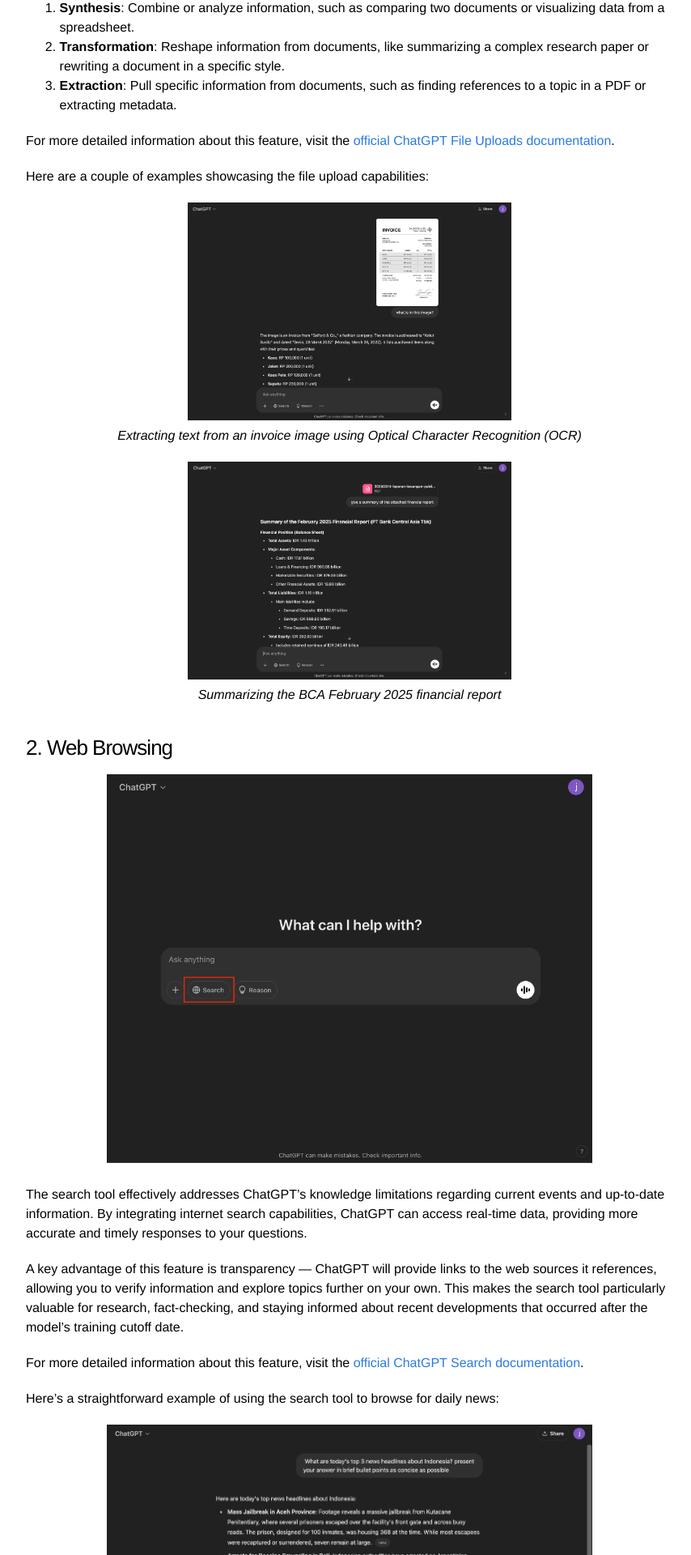
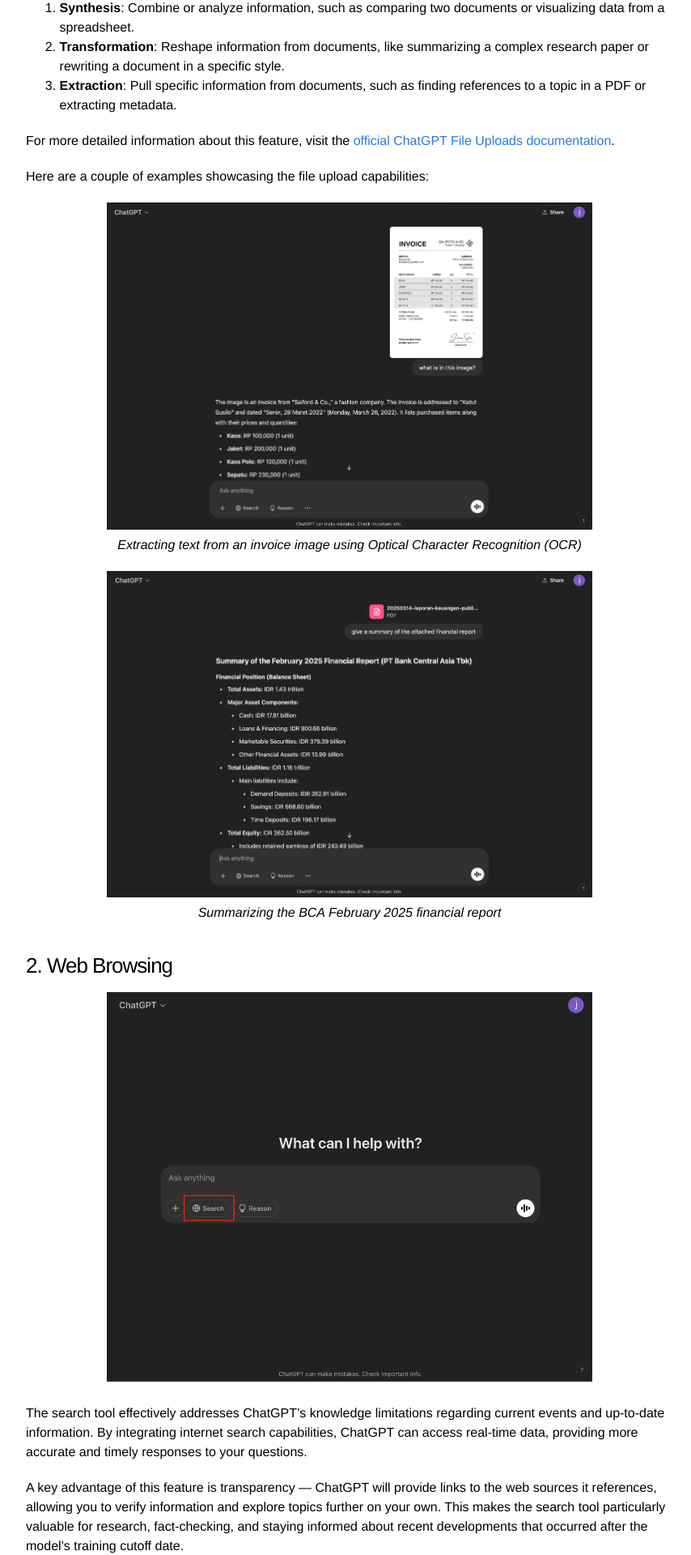
Before and after one commit to jasonmsetiadi/jasonmsetiadi.github.io, a Jekyll site: the page built from _posts/2025-03-08-chatgpt-intro.markdown, in a window 1280 px wide. Shown: the part 3811-5731 px from the top of the page at 81% size, without its empty margins (208-1062 px from the left). Built offline with Jekyll 4.4.1, drawn with Linux system fonts in a browser that asks for light colours; comment, search, counter and statistics services are not loaded.

Commit message:
Update 2025-03-08-chatgpt-intro.markdown

```diff
--- a/_posts/2025-03-08-chatgpt-intro.markdown
+++ b/_posts/2025-03-08-chatgpt-intro.markdown
@@ -69,12 +69,12 @@
 Here are a couple of examples showcasing the file upload capabilities:
 
 <div style="text-align: center;">
-    <img src="/assets/chatgpt/examples/ocr.png" width="50%"/>
+    <img src="/assets/chatgpt/examples/ocr.png" width="75%"/>
     <p><i>Extracting text from an invoice image using Optical Character Recognition (OCR)</i></p>
 </div>
 
 <div style="text-align: center;">
-    <img src="/assets/chatgpt/examples/summarize.png" width="50%"/>
+    <img src="/assets/chatgpt/examples/summarize.png" width="75%"/>
     <p><i>Summarizing the BCA February 2025 financial report</i></p>
 </div>
 
@@ -121,11 +121,11 @@
 
 Here are some practical applications:
 <div style="text-align: center;">
-        <img src="/assets/chatgpt/examples/image-gen.png" width="50%"/>
+        <img src="/assets/chatgpt/examples/image-gen.png" width="75%"/>
         <p><i>Creating compelling real estate advertisements with custom imagery</i></p>
 </div>
 
 <div style="text-align: center;">
-    <img src="/assets/chatgpt/examples/image-edit.png" width="50%"/>
+    <img src="/assets/chatgpt/examples/image-edit.png" width="75%"/>
     <p><i>Changing President Trump's suit and tie to batik</i></p>
 </div>
```
